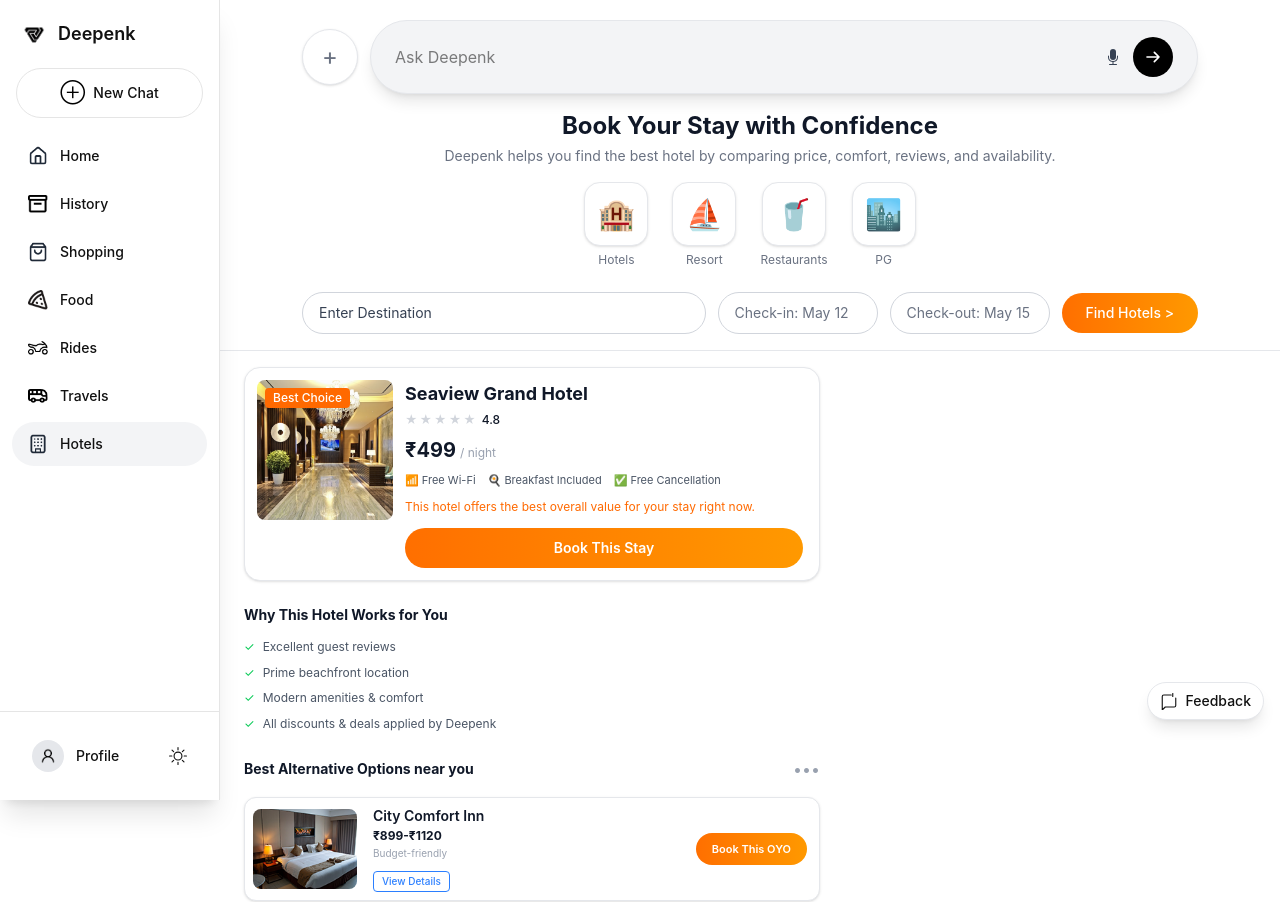
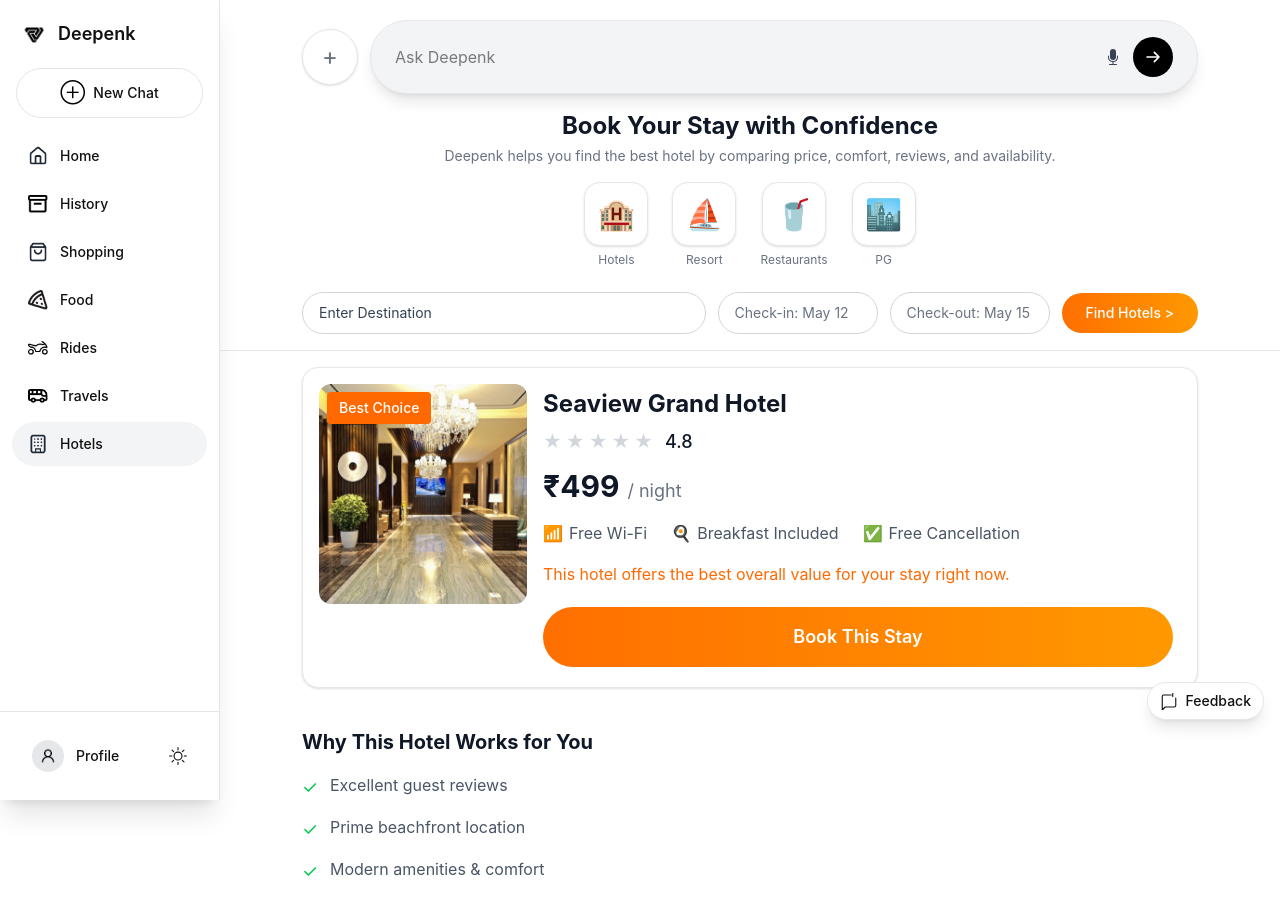
Before and after one commit to Vignesh-Kamsala/deepenk, a React (Vite) app in the folder deepenk-app/: page /hotels in a window 1280 px wide. Shown: the top 902 px of the page. Built offline with nearby package versions, Linux system fonts and the light colour scheme.

Commit message:
Enhance HotelsPage layout and styling for improved user experience

```diff
--- a/deepenk-app/src/components/sections/HotelsPage.jsx
+++ b/deepenk-app/src/components/sections/HotelsPage.jsx
@@ -272,46 +272,52 @@ const HotelsPage = () => {
           </div>
 
           {/* Desktop: Stacked Layout */}
-          <div className="hidden lg:block">
+          <div className="hidden lg:block max-w-4xl mx-auto">
             {/* Featured Hotel Card - Image and Content Side by Side */}
-            <div className="bg-white rounded-2xl border border-gray-200 shadow-sm overflow-hidden flex max-w-xl">
+            <div className="bg-white rounded-2xl border border-gray-200 shadow-sm overflow-hidden flex">
               {/* Image - Left side with badge */}
-              <div className="w-[160px] flex-shrink-0 p-3 relative">
-                <span className="absolute top-5 left-5 bg-orange-500 text-white text-xs font-medium px-2 py-0.5 rounded z-10">Best Choice</span>
-                <img src={featuredHotel.image} alt={featuredHotel.name} className="w-full h-[140px] object-cover rounded-lg" />
+              <div className="w-[240px] flex-shrink-0 p-4 relative">
+                <span className="absolute top-6 left-6 bg-orange-500 text-white text-sm font-medium px-3 py-1.5 rounded z-10">Best Choice</span>
+                <img src={featuredHotel.image} alt={featuredHotel.name} className="w-full h-[220px] object-cover rounded-xl" />
               </div>
 
               {/* Details - Right side */}
-              <div className="flex-1 py-3 pr-4 flex flex-col">
-                <h3 className="text-lg font-bold text-gray-900 mb-1">{featuredHotel.name}</h3>
+              <div className="flex-1 py-5 pr-6 flex flex-col">
+                <h3 className="text-2xl font-bold text-gray-900 mb-2">{featuredHotel.name}</h3>
 
                 {/* Rating */}
-                <div className="flex items-center gap-0.5 mb-2">
+                <div className="flex items-center gap-1 mb-3">
                   {[1, 2, 3, 4, 5].map(s => (
-                    <span key={s} className="text-gray-300 text-xs">★</span>
+                    <span key={s} className="text-gray-300 text-lg">★</span>
                   ))}
-                  <span className="font-medium text-gray-900 text-xs ml-1">{featuredHotel.rating}</span>
+                  <span className="font-medium text-gray-900 text-lg ml-2">{featuredHotel.rating}</span>
                 </div>
 
                 {/* Price */}
-                <div className="flex items-baseline gap-1 mb-2">
-                  <span className="text-xl font-bold text-gray-900">{featuredHotel.price}</span>
-                  <span className="text-gray-400 text-xs">/ night</span>
+                <div className="flex items-baseline gap-2 mb-4">
+                  <span className="text-3xl font-bold text-gray-900">{featuredHotel.price}</span>
+                  <span className="text-gray-500 text-lg">/ night</span>
                 </div>
 
                 {/* Amenities */}
-                <div className="flex flex-wrap gap-x-3 mb-2 text-[11px] text-gray-600">
-                  <span>📶 Free Wi-Fi</span>
-                  <span>🍳 Breakfast Included</span>
-                  <span>✅ Free Cancellation</span>
+                <div className="flex flex-wrap gap-x-6 mb-4 text-base text-gray-600">
+                  <span className="flex items-center gap-1.5">
+                    <span className="text-blue-500">📶</span> Free Wi-Fi
+                  </span>
+                  <span className="flex items-center gap-1.5">
+                    <span>🍳</span> Breakfast Included
+                  </span>
+                  <span className="flex items-center gap-1.5">
+                    <span className="text-green-500">✅</span> Free Cancellation
+                  </span>
                 </div>
 
                 {/* Description */}
-                <p className="text-xs text-orange-500 mb-3 leading-relaxed">This hotel offers the best overall value for your stay right now.</p>
+                <p className="text-base text-orange-500 mb-5 leading-relaxed">This hotel offers the best overall value for your stay right now.</p>
 
                 {/* Book Button */}
                 <button
-                  className="w-full py-2.5 rounded-full text-white font-semibold text-sm"
+                  className="w-full py-4 rounded-full text-white font-semibold text-lg"
                   style={{ background: 'linear-gradient(90deg, #FF6F00 0%, #FF9900 100%)' }}
                 >
                   Book This Stay
@@ -320,44 +326,44 @@ const HotelsPage = () => {
             </div>
 
             {/* Why This Hotel - Below featured card */}
-            <div className="mt-6 max-w-xl">
-              <h4 className="text-sm font-bold text-gray-900 mb-3">Why This Hotel Works for You</h4>
-              <div className="space-y-1.5">
+            <div className="mt-10">
+              <h4 className="text-xl font-bold text-gray-900 mb-4">Why This Hotel Works for You</h4>
+              <div className="space-y-3">
                 {featuredHotel.features.map((f, i) => (
-                  <div key={i} className="flex items-start gap-2">
-                    <span className="text-green-500 text-xs mt-0.5">✓</span>
-                    <span className="text-xs text-gray-600 leading-relaxed">{f}</span>
+                  <div key={i} className="flex items-start gap-3">
+                    <span className="text-green-500 text-lg mt-0.5">✓</span>
+                    <span className="text-base text-gray-600 leading-relaxed">{f}</span>
                   </div>
                 ))}
               </div>
             </div>
 
             {/* Alternatives - Below why this hotel */}
-            <div className="mt-6 max-w-xl">
-              <div className="flex items-center justify-between mb-4">
-                <h3 className="text-sm font-bold text-gray-900">Best Alternative Options near you</h3>
-                <span className="text-gray-400">•••</span>
+            <div className="mt-10">
+              <div className="flex items-center justify-between mb-5">
+                <h3 className="text-xl font-bold text-gray-900">Best Alternative Options near you</h3>
+                <span className="text-gray-400 text-xl">•••</span>
               </div>
-              <div className="space-y-3">
+              <div className="space-y-4">
                 {alternatives.map((item) => (
-                  <div key={item.id} className="bg-white rounded-xl border border-gray-200 overflow-hidden shadow-sm flex items-center">
+                  <div key={item.id} className="bg-white rounded-xl border border-gray-200 overflow-hidden shadow-sm flex items-center p-4 gap-4">
                     {/* Image */}
-                    <div className="w-[120px] flex-shrink-0 p-2">
-                      <img src={item.image} alt={item.name} className="w-full h-[80px] object-cover rounded-lg" />
+                    <div className="w-[160px] flex-shrink-0">
+                      <img src={item.image} alt={item.name} className="w-full h-[110px] object-cover rounded-lg" />
                     </div>
 
                     {/* Details */}
-                    <div className="flex-1 py-2 px-2">
-                      <h4 className="font-semibold text-gray-900 text-sm mb-0.5">{item.name}</h4>
-                      <p className="text-xs font-bold text-gray-900 mb-0.5">{item.price}</p>
-                      <p className="text-[10px] text-gray-400 mb-1.5">{item.category}</p>
-                      <button className="text-[10px] font-medium border border-blue-500 text-blue-500 rounded px-2 py-0.5">View Details</button>
+                    <div className="flex-1">
+                      <h4 className="font-semibold text-gray-900 text-lg mb-1.5">{item.name}</h4>
+                      <p className="text-base font-bold text-gray-900 mb-1">{item.price}</p>
+                      <p className="text-sm text-gray-400 mb-3">{item.category}</p>
+                      <button className="text-sm font-medium border border-blue-500 text-blue-500 rounded px-4 py-1.5">View Details</button>
                     </div>
 
                     {/* Button */}
-                    <div className="flex items-center pr-3">
+                    <div className="flex-shrink-0">
                       <button
-                        className="py-2 px-4 text-[11px] font-semibold text-white rounded-full whitespace-nowrap"
+                        className="py-3 px-6 text-base font-semibold text-white rounded-full whitespace-nowrap"
                         style={{ background: 'linear-gradient(90deg, #FF6F00 0%, #FF9900 100%)' }}
                       >
                         Book This OYO
@@ -369,8 +375,8 @@ const HotelsPage = () => {
             </div>
 
             {/* Footer */}
-            <div className="mt-8 text-center max-w-xl">
-              <p className="text-[10px] text-gray-400">Note: This is a trial version, so results may be limited, optimized and not real data. Your feedback will help us improve the final product with better options.</p>
+            <div className="mt-12 text-center">
+              <p className="text-sm text-gray-400 leading-relaxed">Note: This is a trial version, so results may be limited, optimized and not real data. Your<br />feedback will help us improve the final product with better options.</p>
             </div>
           </div>
         </div>
```
